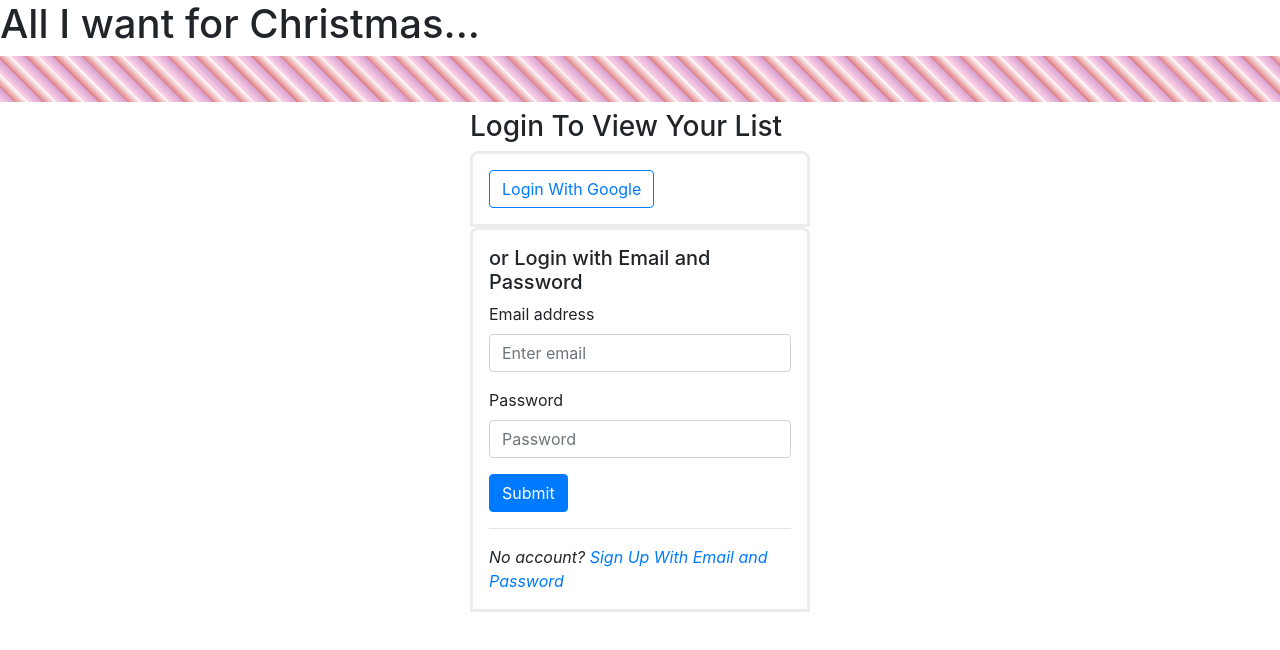
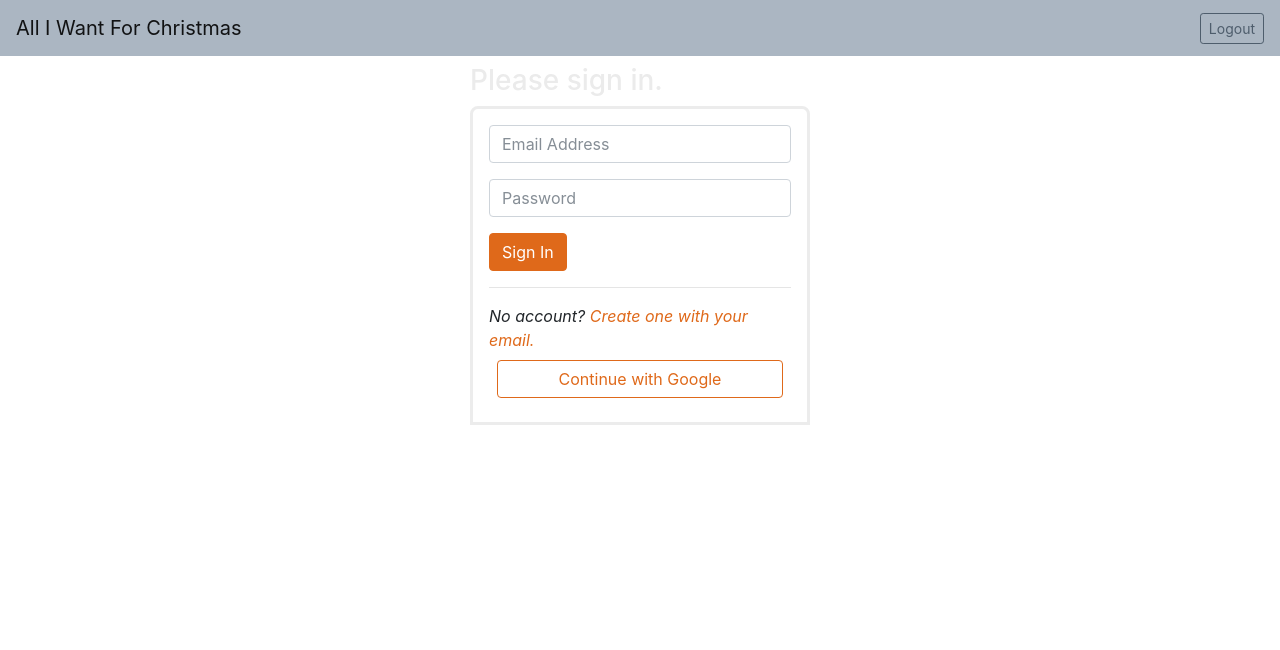
Before and after one commit to nss-day-cohort-43/new-journal, a React (Create React App) app: page /login in a window 1280 px wide. Shown: the top 650 px of the page. Built offline with nearby package versions, Linux system fonts and the light colour scheme; no server answers; the HTML template or start-up script is replaced by a standard one.

Commit message:
added firebase added header nav with bootstrap

```diff
--- a/package.json
+++ b/package.json
@@ -2,7 +2,6 @@
   "name": "new-journal",
   "version": "0.1.0",
   "private": true,
-  "homepage": "nss-day-cohort-43.github.io/new-journal",
   "dependencies": {
     "@testing-library/jest-dom": "^5.11.6",
     "@testing-library/react": "^11.1.2",
@@ -19,6 +18,8 @@
     "web-vitals": "^0.2.4"
   },
   "scripts": {
+    "predeploy": "npm run build",
+    "deploy": "gh-pages -d build",
     "start": "react-scripts start",
     "build": "react-scripts build",
     "test": "react-scripts test",
--- a/src/App.js
+++ b/src/App.js
@@ -11,7 +11,6 @@
 
   return (
     <div className="App">
-      <h1>All I want for Christmas...</h1>
       <Router>
         <FirebaseProvider>
           <Header />
--- /dev/null
+++ b/src/_variables.scss
@@ -0,0 +1,36 @@
+
+$white: #fff;
+$gray-100: #EBEBEB;
+$gray-200: #4E5D6C;
+$gray-300: #dee2e6;
+$gray-400: #ced4da;
+$gray-500: #adb5bd;
+$gray-600: #868e96;
+$gray-700: #495057;
+$gray-800: #343a40;
+$gray-900: #212529;
+$black: #000;
+$blue: #DF691A;
+$indigo: #6610f2;
+$purple: #6f42c1;
+$pink: #e83e8c;
+$red: #d9534f;
+$orange: #f0ad4e;
+$yellow: #f0ad4e;
+$green: #5cb85c;
+$teal: #20c997;
+$cyan: #5bc0de;
+$primary: $blue;
+$secondary: $gray-200;
+$success: $green;
+$info: $cyan;
+$warning: $yellow;
+$danger: $red;
+$light: lighten($gray-200, 35%);
+$dark: $gray-200;
+$body-color: $gray-100;
+$dropdown-link-color: $body-color;
+$dropdown-link-hover-color: $dropdown-link-color;
+// $dropdown-link-hover-bg: $table-hover-bg;
+$navbar-dark-color: rgba($white,.75);
+$navbar-dark-hover-color: $white;
--- a/src/components/Header.js
+++ b/src/components/Header.js
@@ -1,19 +1,40 @@
 import React, { useState, useContext } from 'react';
-import { Button } from 'react-bootstrap';
+import { Button, Navbar, Nav } from 'react-bootstrap';
 import { NavLink as RRNavLink } from "react-router-dom";
 import { FirebaseContext } from "./fbAuth/FirebaseProvider";
 
+/*
+when using react-router-dom and react-bootstrap, need to manually add classes
+For example <RRNavLink> needs the react-bootstrap classes added for spacing
+*/
 export const Header = () => {
   const { isLoggedIn, logout } = useContext(FirebaseContext);
+  //do i need the following state with router?
+  const [expanded, setExpanded] = useState(false);
+  // <Nav.Item><Nav.Link onClick={() => setExpanded(false)} href="/">how do i look 1</Nav.Link></Nav.Item>
+  // <Nav.Item><Nav.Link href="/">how do i look</Nav.Link></Nav.Item>
+  // <Nav.Item><Nav.Link href="/">how do i look</Nav.Link></Nav.Item>
 
   return (
     <>
-      <div className="header-nav">
-        {isLoggedIn ? <Button onClick={logout} variant="outline-dark" size="sm">Logout</Button>
-          : null}
+      <Navbar bg="light" expand="lg" className="xheader-nav">
+        <Navbar.Brand href="/">All I Want For Christmas</Navbar.Brand>
+        <Navbar.Toggle aria-controls="basic-navbar-nav" />
+        <Navbar.Collapse id="basic-navbar-nav" >
+          <Nav className="ml-auto navbar-nav">
+            {isLoggedIn &&
+              <>
 
-      </div>
+                <Nav.Item ><RRNavLink className="nav-link" to="/">Home</RRNavLink></Nav.Item>
+                <Nav.Item><RRNavLink className="nav-link justify-content-start" to="/list">Show All</RRNavLink></Nav.Item>
+              </>
+            }
+            <Button onClick={logout} variant="outline-dark" size="sm">Logout</Button>
+          </Nav>
 
+
+        </Navbar.Collapse>
+      </Navbar>
     </>
   )
 }
--- a/src/components/fbAuth/Login.js
+++ b/src/components/fbAuth/Login.js
@@ -27,36 +27,33 @@
   return (
 
     <>
-      <h3>Login To View Your List</h3>
+      <h3>Please sign in.</h3>
+
       <div className="login-options">
         <div className="border-option">
-          <Button onClick={loginGoogle} variant="outline-primary">Login With Google</Button>
-        </div>
-        <Form onSubmit={loginSubmit} className="border-option">
+          <Form onSubmit={loginSubmit} >
             <fieldset>
-            <h5>or Login with Email and Password</h5>
               <Form.Group controlId="formBasicEmail">
-              <Form.Label>Email address</Form.Label>
-              <Form.Control type="email" placeholder="Enter email" onChange={e => setEmail(e.target.value)} />
+                <Form.Control type="email" placeholder="Email Address" onChange={e => setEmail(e.target.value)} />
               </Form.Group>
 
               <Form.Group controlId="formBasicPassword">
-              <Form.Label>Password</Form.Label>
                 <Form.Control type="password" placeholder="Password" onChange={e => setPassword(e.target.value)} />
               </Form.Group>
 
-            <Button variant="primary" type="submit">
-              Submit
-        </Button>
-            <div>
+              <Button variant="primary" type="submit">Sign In</Button>
+
+            </fieldset>
+          </Form>
           <hr />
           <em>
-                No account? <Link to="register">Sign Up With Email and Password</Link>
+            No account? <Link to="register">Create one with your email.</Link>
           </em>
+          <div className="d-flex p-2 flex-wrap">
+            <hr />
+            <Button className="btn-block" onClick={loginGoogle} variant="outline-primary">Continue with Google</Button>
           </div>
-          </fieldset>
-        </Form>
-
+        </div>
       </div>
     </>
   );
--- a/src/components/fbAuth/Register.js
+++ b/src/components/fbAuth/Register.js
@@ -25,7 +25,7 @@
 
   return (
     <>
-      <h3>Register To Start Your Christmas List</h3>
+      <h3>Create Your Chris-List Account</h3>
       <div className="login-options">
         <div className="border-option">
           <Form onSubmit={registerClick}>
@@ -33,12 +33,12 @@
 
               <Form.Group>
                 <Form.Label>Name</Form.Label>
-                <Form.Control id="name" type="text" onChange={e => setName(e.target.value)} />
+                 <Form.Control placeholder="User Name" id="name" type="text" onChange={e => setName(e.target.value)} />
               </Form.Group>
 
               <Form.Group controlId="email">
                 <Form.Label>Email</Form.Label>
-                <Form.Control type="text" onChange={e => setEmail(e.target.value)} />
+                <Form.Control type="text" placeholder="name@example.com" onChange={e => setEmail(e.target.value)} />
                 <Form.Text className="text-muted">
                   We'll never share your email with anyone else.
           </Form.Text>
@@ -46,22 +46,22 @@
 
               <Form.Group controlId="password">
                 <Form.Label>Password</Form.Label>
-                <Form.Control type="password" onChange={e => setPassword(e.target.value)} />
+                <Form.Control type="password" placeholder="Password" onChange={e => setPassword(e.target.value)} />
               </Form.Group>
 
 
               <Form.Group controlId="confirmPassword">
                 <Form.Label>Confirm Password</Form.Label>
-                <Form.Control type="password" onChange={e => setConfirmPassword(e.target.value)} />
+                <Form.Control type="password" placeholder="Confirm password" onChange={e => setConfirmPassword(e.target.value)} />
               </Form.Group>
 
-              <Button variant="primary" type="submit">Register</Button>
+              <Button variant="primary" type="submit">Continue</Button>
             </fieldset>
           </Form>
           <div>
             <hr />
             <em>
-              Already have an account? <Link to="login">Login</Link>
+              Already have an account? <Link to="login">Sign in ></Link>
             </em>
           </div>
         </div>
--- a/src/custom.scss
+++ b/src/custom.scss
@@ -2,21 +2,25 @@
 
 // $font-family-sans-serif: 'Playfair Display', serif;
 
-// @import "./variables.scss";
-
+@import "./variables.scss";
 // Import Bootstrap
 @import "bootstrap/scss/bootstrap.scss";
 
 // Import custom styles
 // @import "./scss/now-ui-kit.scss";
 
+
 .header-nav {
   background-color: lightgreen;
   padding: .5em;
   display: flex;
-  justify-content: flex-end;
+  // justify-content: flex-end;
   min-height: 2.85em;
   background: repeating-linear-gradient(45deg, #fdd3e7, #d8a2d3 10px, #de7e83 10px, #ffffff 20px);
+}
+
+.nav-link {
+  text-align: center;
 }
 
 .login-options {
@@ -43,3 +47,35 @@
     margin-left: 0;
     color: #212529;
 }
+// .form-textbox {
+//   font-size: 17px;
+//   line-height: 1.23543;
+//   font-weight: 400;
+//   letter-spacing: -.022em;
+//   font-family: SF Pro Text,SF Pro Icons,Helvetica Neue,Helvetica,Arial,sans-serif;
+//   display: inline-block;
+//   box-sizing: border-box;
+//   vertical-align: top;
+//   width: 100%;
+//   height: 3.3em;
+//   margin-bottom: 14px;
+//   padding-top: 18px;
+//   padding-left: 16px;
+//   padding-right: 16px;
+//   color: #333;
+//   text-align: left;
+//   border: 1px solid #d6d6d6;
+//   border-radius: 4px;
+//   background: hsla(0,0%,100%,.8);
+//   background-clip: padding-box;
+// }
+// .form-label {
+//   position: absolute;
+//   top: 18px;
+//   left: 17px;
+//   color: #888;
+//   padding: 0;
+//   z-index: 1;
+//   transition-timing-function: ease-in;
+//   transition-duration: .125s;
+// }
--- a/src/index.js
+++ b/src/index.js
@@ -3,6 +3,8 @@
 import './index.css';
 import App from './App';
 import './custom.scss';
+
+
 import { firebaseConfig } from "./components/fbAuth/firebaseConfig";
 import firebase from "firebase/app";
 
```
Also changed, not shown: src/components/ApplicationViews.js (+25 -0 lines), firebase.json (added), public/manifest.json, 1 other file (tests, documents, lock files or other folders). Lines whose indentation alone changed are shown as unchanged.
